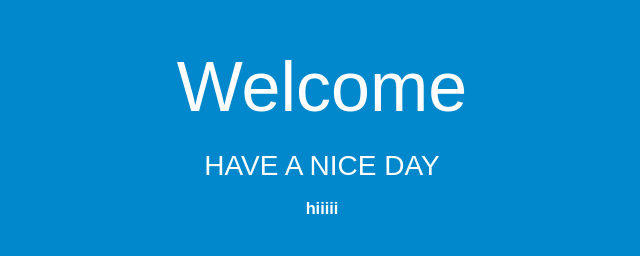
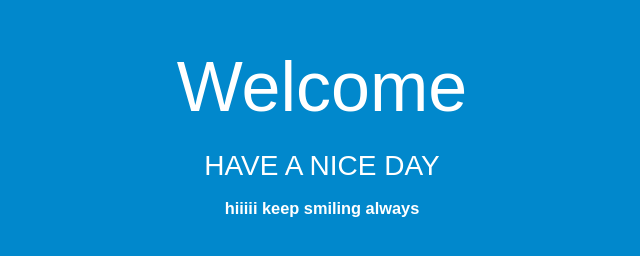
Before and after one commit to madhuribeesetti/codeDeploy, a plain HTML site: page index.html in a window 1280 px wide. Shown: the whole page, without its empty margins (318-958 px from the left). Drawn offline with Linux system fonts and the light colour scheme.

Commit message:
Create index.html

```diff
--- a/index.html
+++ b/index.html
@@ -28,7 +28,7 @@
   <div align="center">
     <h1>Welcome</h1>
     <h2>HAVE A NICE DAY</h2>
-    <h3>hiiiii</h3>
+    <h3>hiiiii keep smiling always</h3>
   </div>
 </body>
 </html>
```
